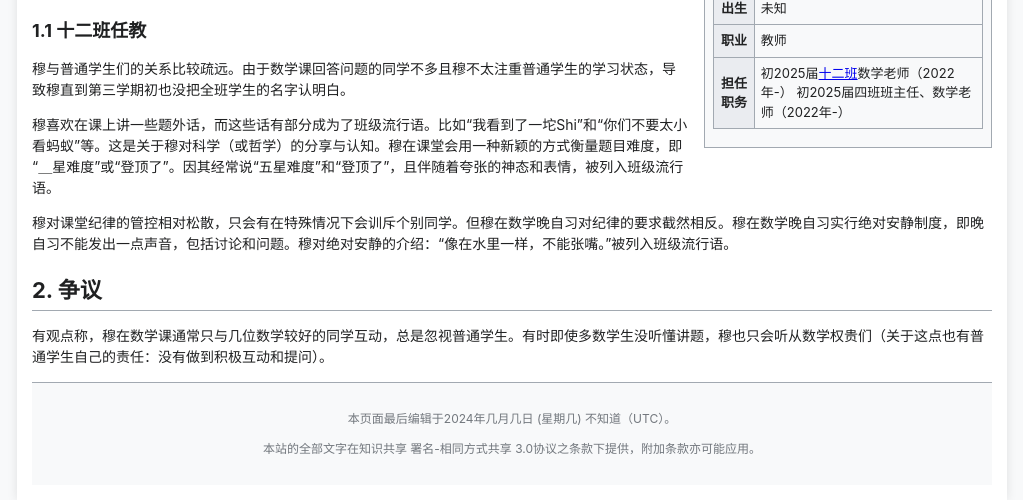
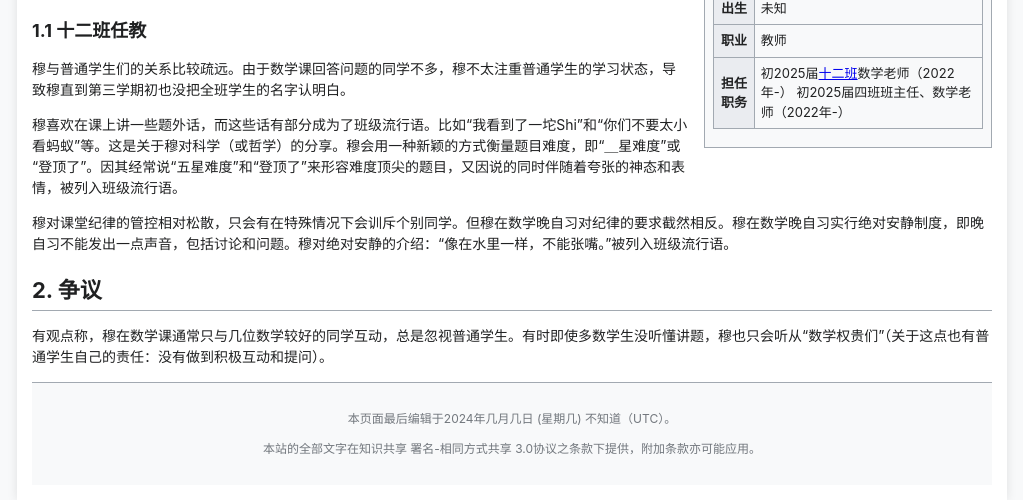
Before and after one commit to hljhlj121311/myp.GitHub.io, a plain HTML site: page index.html in a window 1280 px wide. Shown: the part 442-942 px from the top of the page, without its empty margins (128-1151 px from the left). Drawn offline with Linux system fonts and the light colour scheme.

Commit message:
Update index.html

```diff
--- a/index.html
+++ b/index.html
@@ -234,16 +234,16 @@
 
         <h2 id="section1">1. 生平</h2>
         <h3 id="section1-1">1.1 十二班任教</h3>
-        <p>穆与普通学生们的关系比较疏远。由于数学课回答问题的同学不多且穆不太注重普通学生的学习状态，导致穆直到第三学期初也没把全班学生的名字认明白。
+        <p>穆与普通学生们的关系比较疏远。由于数学课回答问题的同学不多，穆不太注重普通学生的学习状态，导致穆直到第三学期初也没把全班学生的名字认明白。
 </p>
         <p></p>
-        <p>穆喜欢在课上讲一些题外话，而这些话有部分成为了班级流行语。比如“我看到了一坨Shi”和“你们不要太小看蚂蚁”等。这是关于穆对科学（或哲学）的分享与认知。穆在课堂会用一种新颖的方式衡量题目难度，即“＿星难度”或“登顶了”。因其经常说“五星难度”和“登顶了”，且伴随着夸张的神态和表情，被列入班级流行语。
+        <p>穆喜欢在课上讲一些题外话，而这些话有部分成为了班级流行语。比如“我看到了一坨Shi”和“你们不要太小看蚂蚁”等。这是关于穆对科学（或哲学）的分享。穆会用一种新颖的方式衡量题目难度，即“＿星难度”或“登顶了”。因其经常说“五星难度”和“登顶了”来形容难度顶尖的题目，又因说的同时伴随着夸张的神态和表情，被列入班级流行语。
 </p>
         <p></p>
         <p>穆对课堂纪律的管控相对松散，只会有在特殊情况下会训斥个别同学。但穆在数学晚自习对纪律的要求截然相反。穆在数学晚自习实行绝对安静制度，即晚自习不能发出一点声音，包括讨论和问题。穆对绝对安静的介绍：“像在水里一样，不能张嘴。”被列入班级流行语。</p>
 
         <h2 id="section2">2. 争议</h2>
-        <p>有观点称，穆在数学课通常只与几位数学较好的同学互动，总是忽视普通学生。有时即使多数学生没听懂讲题，穆也只会听从数学权贵们（关于这点也有普通学生自己的责任：没有做到积极互动和提问）。</p>
+        <p>有观点称，穆在数学课通常只与几位数学较好的同学互动，总是忽视普通学生。有时即使多数学生没听懂讲题，穆也只会听从“数学权贵们”（关于这点也有普通学生自己的责任：没有做到积极互动和提问）。</p>
 
     <div class="footer">
         <p>本页面最后编辑于2024年几月几日 (星期几) 不知道（UTC）。</p>
```
